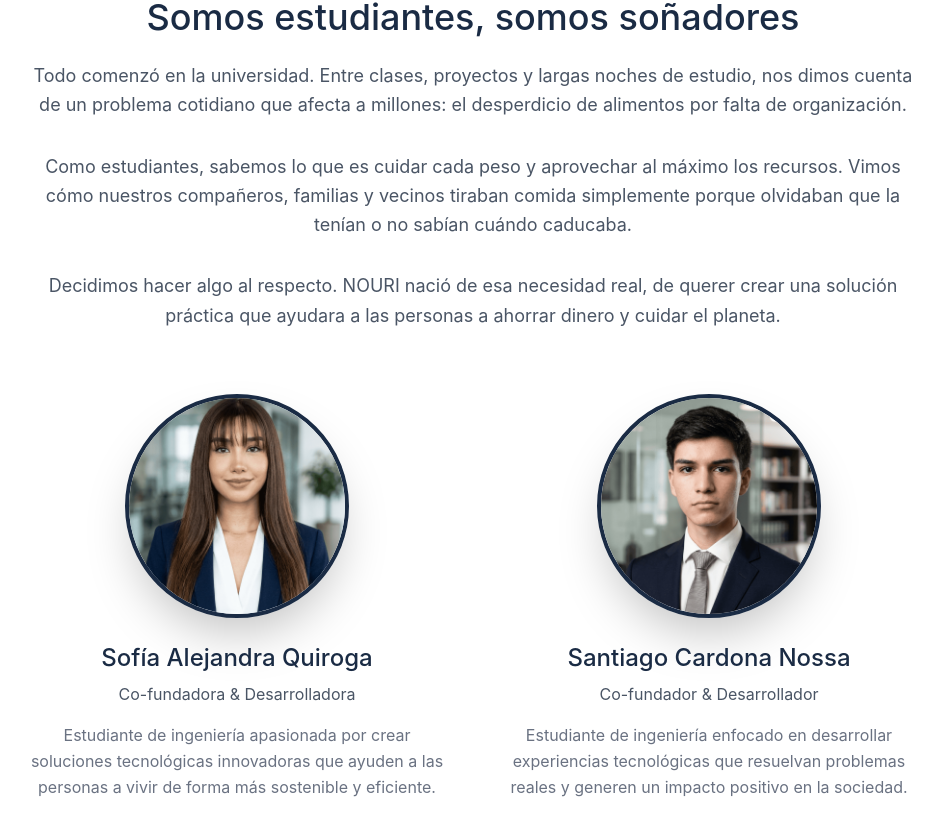
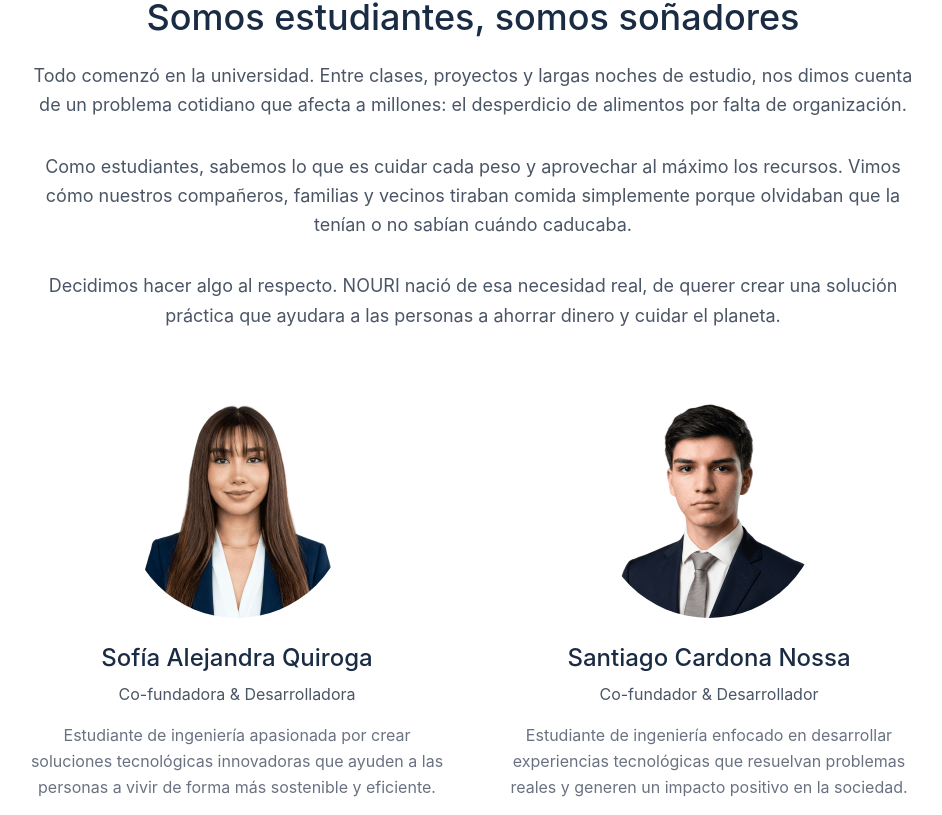
Before and after one commit to SantiagoCN69/NouriApp, a React (Vite) app: page /nosotros in a window 1280 px wide. Shown: the part 453-1268 px from the top of the page, without its empty margins (167-1109 px from the left). Built offline with nearby package versions, Linux system fonts and the light colour scheme.

Commit message:
fix fotos

```diff
--- a/src/app/pages/Nosotros.tsx
+++ b/src/app/pages/Nosotros.tsx
@@ -60,7 +60,7 @@ export default function Nosotros() {
               transition={{ delay: 0.1 }}
               className="text-center"
             >
-              <div className="w-56 h-56 mx-auto mb-6 rounded-full overflow-hidden border-4 border-[#1A2B44] shadow-2xl">
+              <div className="w-56 h-56 mx-auto mb-6 rounded-full overflow-hidden border-[#1A2B44]">
                 <img
                   src={sofiaPhoto}
                   alt="Sofía Alejandra Quiroga"
@@ -82,7 +82,7 @@ export default function Nosotros() {
               transition={{ delay: 0.2 }}
               className="text-center"
             >
-              <div className="w-56 h-56 mx-auto mb-6 rounded-full overflow-hidden border-4 border-[#1A2B44] shadow-2xl">
+              <div className="w-56 h-56 mx-auto mb-6 rounded-full overflow-hidden border-[#1A2B44]">
                 <img
                   src={santiagoPhoto}
                   alt="Santiago Cardona Nossa"
```
Also changed, not shown: src/imports/santiago.png, src/imports/sofia.png.
